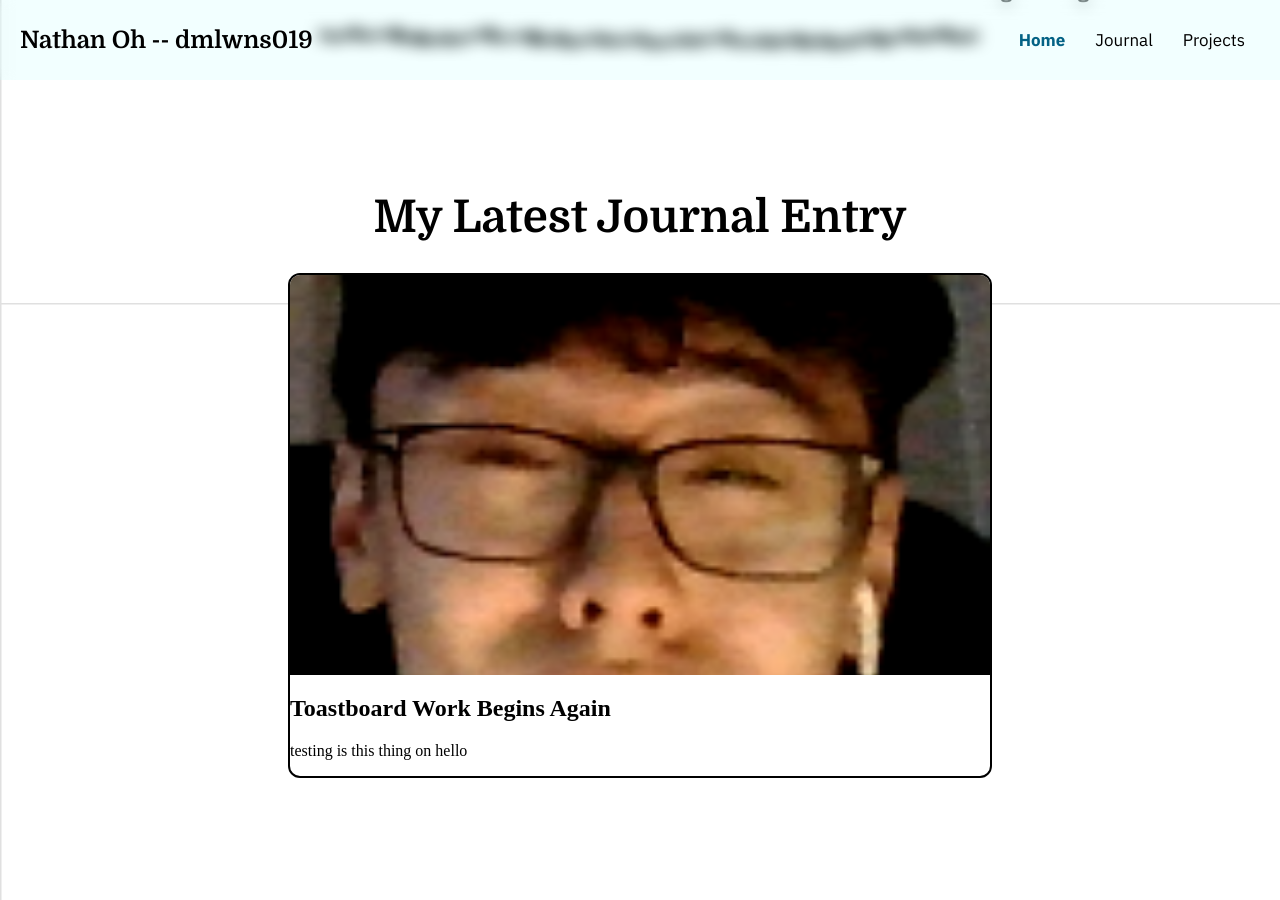
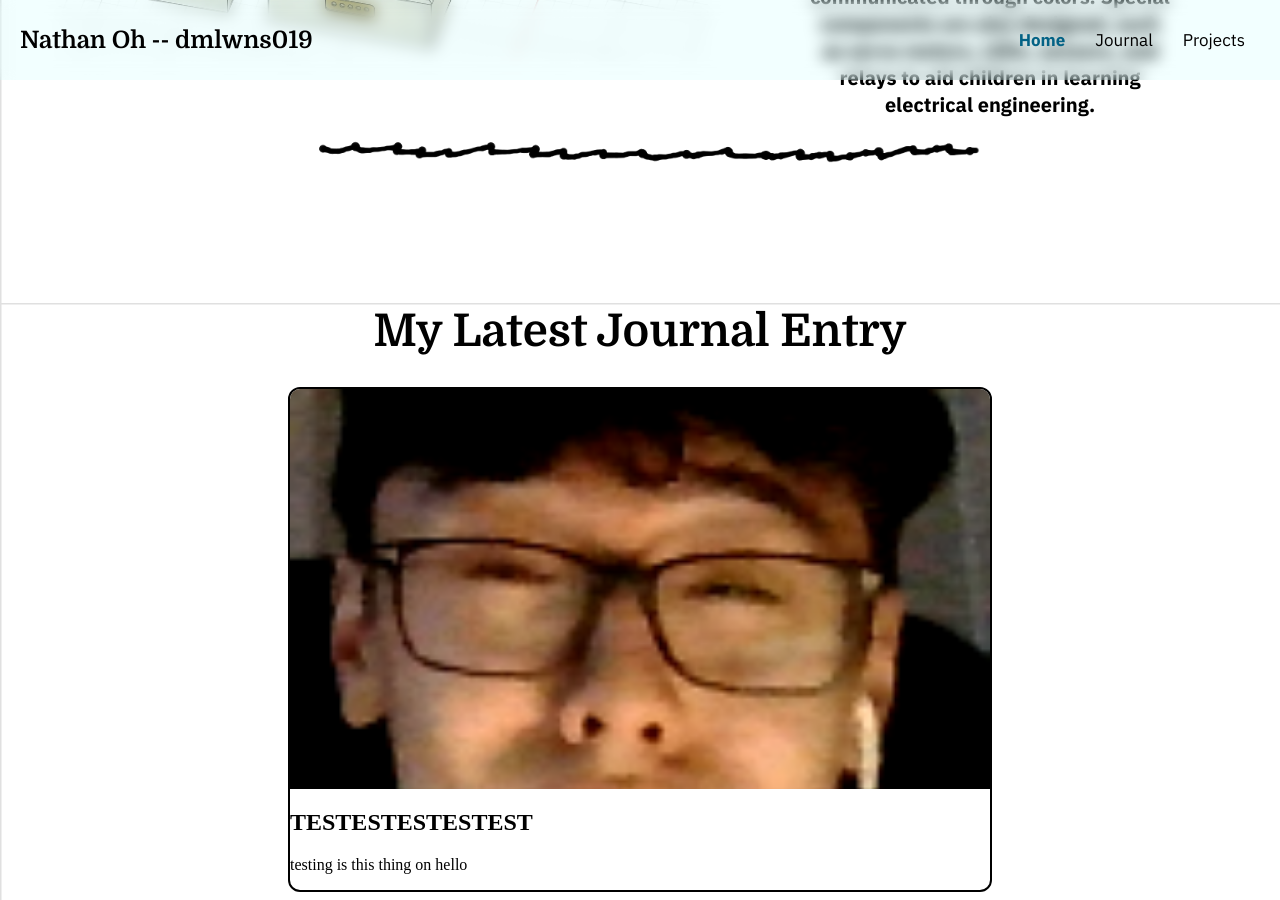
Before and after one commit to dmlwns019/dmlwns019.github.io, a Jekyll site: the page built from index.html, in a window 1280 px wide and 900 px high, scrolled down 1497 px. Built offline with Jekyll 4.4.1, drawn with Linux system fonts in a browser that asks for light colours; before the commit the page ends 2283 px from its top, so only the background shows below that.

Commit message:
Quick 404 image, test clarifications, and introduction image tweak

```diff
--- a/404.html
+++ b/404.html
@@ -16,5 +16,7 @@
   <body class="grid-bg">
 
   <h1 class="serif" style="text-align: center;">404 Page Not Found</h1>
-  </body>
+  <h2 class="sans-serif" style="text-align: center;">Oops, the page you're looking for doesn't exist! Maybe you made a mistake.. or maybe I did. Anyways, you should probably<a href="/index.html">Go Back To Home.</a>.</h2>
+
+</body>
 </html>
--- a/_journals/test.md
+++ b/_journals/test.md
@@ -1,6 +1,6 @@
 ---
 layout: journalDefault
-title: Toastboard Work Begins Again
+title: TESTESTESTESTEST
 date: 2026-07-11
 thumbnail: /journalAssets/20260711/themogger.png
 description: testing is this thing on hello
--- a/index.html
+++ b/index.html
@@ -38,7 +38,7 @@
             <h1 class="serif" style = "font-size: 60px; margin-bottom: 70px; margin-top: 80px; text-align: center;">Hi, I'm Nathan.</h1>
             <h3 class="sans-serif" style="font-size: 25px; margin-bottom: 0px; text-align: center;">I'm a Korean-Canadian student who enjoys turning curiosity into things that exist, from modular engineering toolkits to writing-system practice softwares and experimental programming languages.</h3>
         </div>
-        <img src="baseWebsiteImages/placeholder.jpg" alt="Intro Image" style="width: 400px; height: auto;">
+        <img src="baseWebsiteImages/introImage.png" alt="Intro Image" style="width: 400px; height: auto;">
     </div>
     <div class="divider">
         <img src="baseWebsiteImages/quickdivider.png" alt="Divider" style="width: 60%; height: auto; margin-top: 0px; margin-bottom: 0px;">
```
Also changed, not shown: baseWebsiteImages/introImage.png (added).
